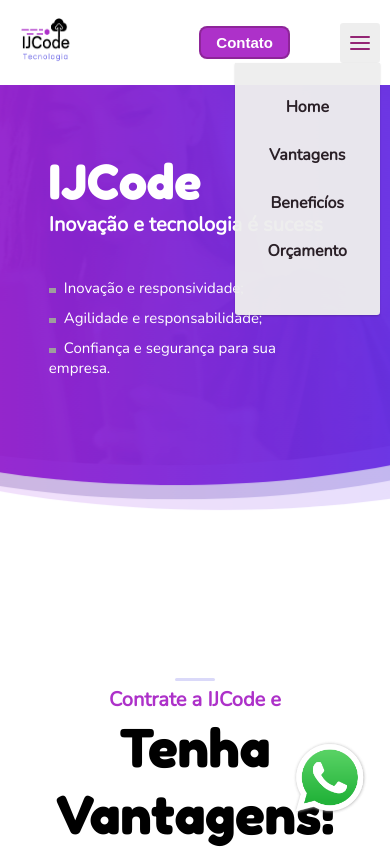
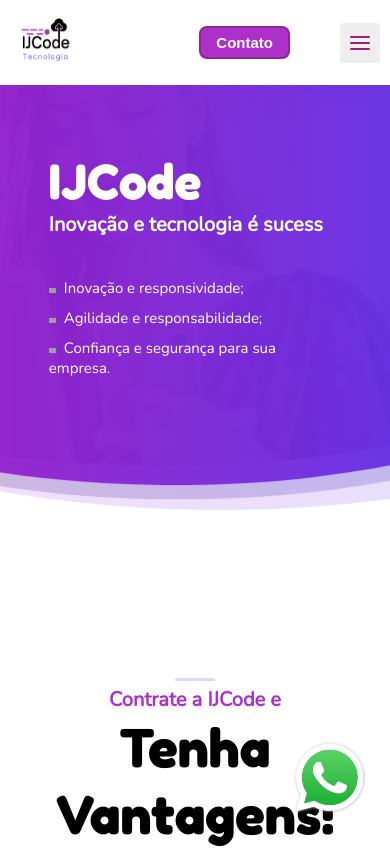
Before and after one commit to IsadoraVanderlan/IJCode, a Next.js app: page / in a window 390 px wide. Shown: the top 849 px of the page. Built offline with nearby package versions, Linux system fonts and the light colour scheme; grey boxes are pictures that could not be loaded.

Commit message:
correção de menu mobile

```diff
--- a/src/components/Sections/header/header.module.css
+++ b/src/components/Sections/header/header.module.css
@@ -33,7 +33,7 @@
   }
 }
 
-@media (min-width: 425px) {
+@media (min-width: 619px) {
   .menuHamburguer{
     display: none;
   }
--- a/src/components/UI/MenuMobile.js
+++ b/src/components/UI/MenuMobile.js
@@ -3,7 +3,7 @@
 import styles from './MenuMobile.module.css';
 
 const MenuMobile = () => {
-  const [mobileMenu, setMobileMenu] = useState(true);
+  const [mobileMenu, setMobileMenu] = useState(false);
 
   return (
     <div className={styles.container}>
```
